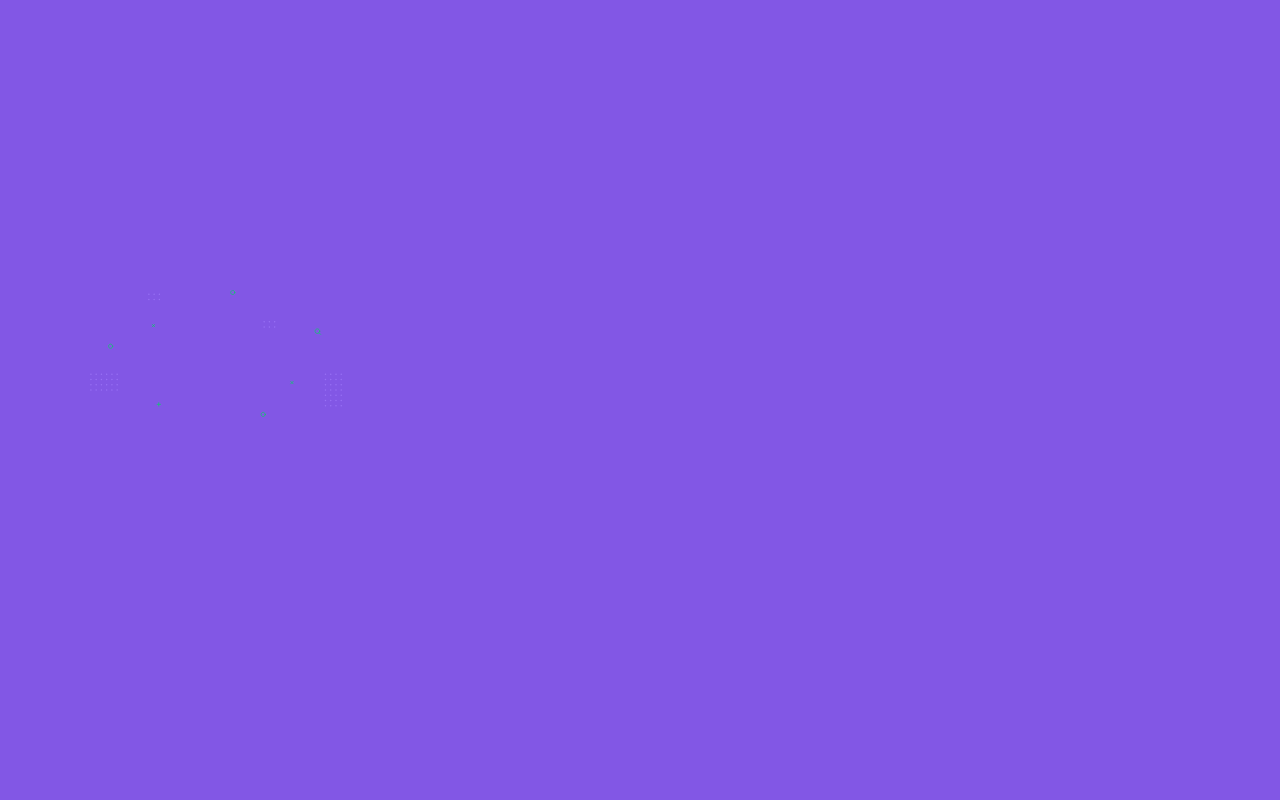
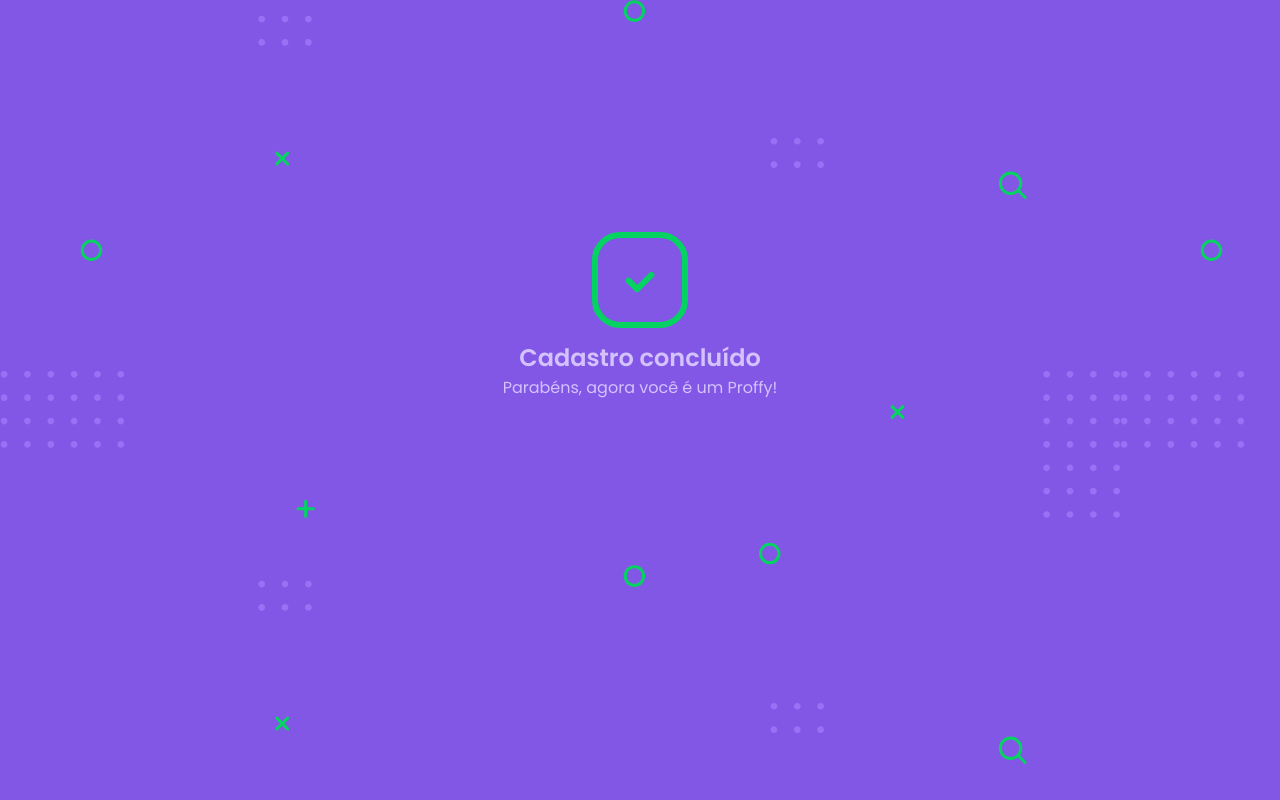
Before and after one commit to marcos-hein/proffy, a website: page src/views/success.html in a window 1280 px wide. Drawn offline with Linux system fonts and the light colour scheme.

Commit message:
success page added

```diff
--- a/public/scripts/modal.js
+++ b/public/scripts/modal.js
@@ -1,6 +1,6 @@
 const modalOverlay = document.querySelector(".modal-overlay")
 const classes = document.querySelectorAll(".experimental-class")
-console.log("aqui")
+
 for (const classFree of classes)
     classFree.addEventListener("click", function() {
         const classId = classFree.getAttribute("id")
--- /dev/null
+++ b/public/styles/partials/page-success.css
@@ -0,0 +1,36 @@
+#page-success {
+    background-color: var(--color-primary);
+    background-image: url(/images/success-background.svg);
+}
+
+#page-success #container {
+    display: grid;
+    grid-template-columns: 1fr 1fr 1fr;
+    grid-template-rows: 1fr 1fr;
+    grid-template-areas:
+        "success success success";
+
+    color: var(--color-text-in-primary);
+}
+
+.registration-completed {
+    grid-area: success;
+    display: flex;
+    align-items: center;
+    flex-direction: column;
+    justify-content: center;
+}
+
+
+@media (max-width: 1100px) {
+    :root {
+        /* font-size: 40%; modificar as medidas rem */
+    }
+}
+
+@media (min-width: 1100px) {
+    #page-success #container {
+        max-width: 1100px;
+        /* display: ; */
+    }
+}
--- a/public/styles/partials/page-sucess.css
+++ /dev/null
@@ -1,59 +0,0 @@
-#page-landing {
-    background: var(--color-primary);
-}
-
-#page-landing #container {
-    color: var(--color-text-in-primary);
-}
-
-@media (max-width: 1100px) {
-    :root {
-        font-size: 40%; /* modificar as medidas rem */
-    }
-
-    .hero-image {
-        height: 45rem;
-    }
-}
-
-@media (min-width: 1100px) {
-    #page-landing #container {
-        max-width: 1100px;
-        display: grid;
-        grid-template-columns: 2fr 1fr 2fr;
-        grid-template-rows: 350px 1fr;
-        grid-template-areas:
-        "proffy image image"
-        "button button texting";
-        gap: 87px;
-    }
-
-    .logo-container {
-        grid-area: proffy;
-        text-align: initial;
-        align-self: center;
-        margin: 0;
-    }
-
-    .logo-container img {
-        height: 100%;
-        height: 127px;
-    }
-
-    .hero-image {
-        grid-area: image;
-        height: 350px;
-    }
-
-    .buttons-container {
-        grid-area: button;
-        justify-content: flex-start;
-        margin: 0;
-    }
-
-    .total-connections {
-        grid-area: texting;
-        justify-self: end;
-        font-size: 1.2rem;
-    }
-}
--- a/src/server.js
+++ b/src/server.js
@@ -7,7 +7,7 @@
     pageStudy,
     pageGiveClasses,
     saveClasses,
-    pageSucess
+    pageSuccess
  } = require('./pages')
 
 // configurando nunjucks (template engine)
@@ -27,7 +27,7 @@
 .get("/", pageLanding)
 .get("/study", pageStudy)
 .get("/give-classes", pageGiveClasses)
-.get("/sucess", pageSucess)
+.get("/success", pageSuccess)
 .post("/save-classes", saveClasses)
 
 .listen(5500)
--- a/src/views/sucess.html
+++ b/src/views/success.html
@@ -10,18 +10,19 @@
     <link rel="shortcut icon" href="/images/favicon.png" type="image/png">
 
     <link rel="stylesheet" href="/styles/main.css">
-    <link rel="stylesheet" href="/styles/partials/page-sucess.css">
+    <link rel="stylesheet" href="/styles/partials/page-success.css">
 
     <link href="https://fonts.googleapis.com/css2?family=Archivo:wght@400;700&amp;family=Poppins:wght@400;600&amp;display=swap" rel="stylesheet">
 
 </head>
-<body id="page-landing">
+<body id="page-success">
 
     <div id="container">
-        <div class="logo-container">
-            <img src="/images/success-background.svg" alt="sucess">
+        <div class="registration-completed">
+            <img src="/images/icons/success-check-icon.svg" alt="Cadastro concluído">
+            <h2>Cadastro concluído</h2>
+            <p>Parabéns, agora você é um Proffy!</p>
         </div>
-
     </div>
 
 </body>
```
Also changed, not shown: src/pages.js (+3 -4 lines), src/views/give-classes.html (+1 -3 lines), src/views/study.html (+2 -1 lines).
